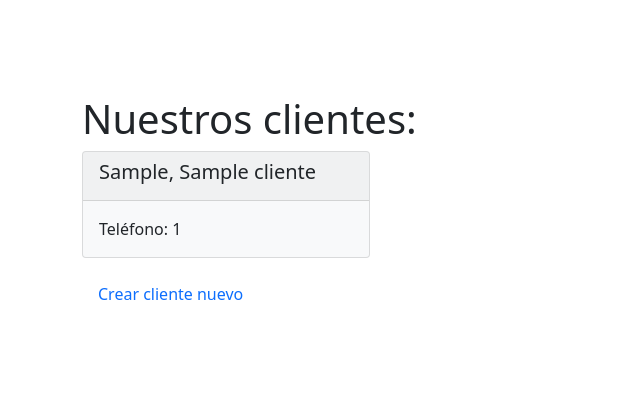
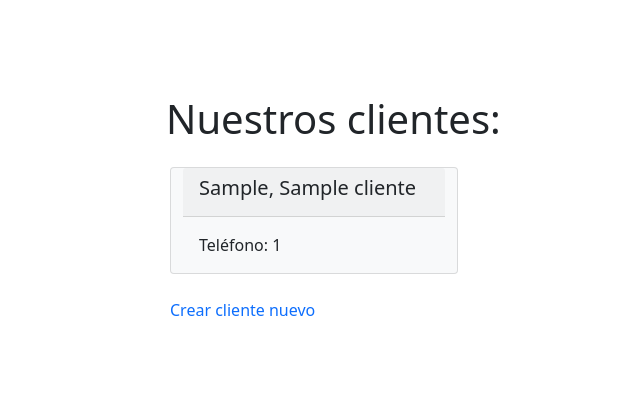
Before and after one commit to MelissaAime/veterinariaPython, a Django app: page /clientes/ in a window 1280 px wide. Shown: the part 505-912 px from the top of the page, without its empty margins (0-640 px from the left). Run offline with Django 4.2, Linux system fonts and the light colour scheme; tables that the repository leaves empty hold one stand-in row (values such as "Sample post"); grey boxes labelled with a size stand in for pictures from a placeholder-image service; some libraries are stand-ins or nearby versions.

Commit message:
finish form create and modif styles

```diff
--- a/src/clientes/forms.py
+++ b/src/clientes/forms.py
@@ -4,7 +4,7 @@ from django.forms import Form, CharField, IntegerField
 class FormBuscarVeterinario(Form):
     nombre_veterinario = CharField(max_length=100)
 
-#Buscar veterinario:
+#Buscar mascota:
 class FormBuscarMascota(Form):
     nombre_mascota = CharField(max_length=100)
 
@@ -13,5 +13,3 @@ class FormClienteCrear(Form):
     nombre = CharField(max_length=40)
     apellido = CharField(max_length=40)
     telefono = IntegerField()
-
-#Crear mascota:
--- a/src/clientes/templates/clientes/clientes.html
+++ b/src/clientes/templates/clientes/clientes.html
@@ -3,10 +3,15 @@
 {% block titulo %}  Clientes {% endblock titulo %}
 
 {% block contenido %}
+
+    <div class="row container m-5">
         <h1>Nuestros clientes:</h1>
 
         {% for cliente in clientes %}
-        <div class="card text-dark bg-light mb-3" style="max-width: 18rem;">
+
+        <div class="card text-dark bg-light m-3" style="max-width: 18rem;">
+
+          <div class="row g-0">
               <div class="card-header">
                   <h5 class="card-title">{{cliente.apellido}}, {{cliente.nombre}}</h5>
               </div>
@@ -14,9 +19,12 @@
                 <p class="card-text">Teléfono: {{cliente.telefono}}</p>
               </div>
           </div>
+
+        </div>
+
         {% endfor %}
 
         <a class="nav-link" href="{% url 'clientenuevo' %}">Crear cliente nuevo</a>
-
+    </div>
 
 {% endblock %}
--- a/src/clientes/urls.py
+++ b/src/clientes/urls.py
@@ -6,6 +6,5 @@ urlpatterns = [
     path("clientes/", cliente, name="clientes"),
     path("mascotas/", mascotas, name="mascotas"),
     path("veterinarios/", veterinarios, name="veterinarios"),
-    path("clientenuevo/", cliente_nuevo, name="clientenuevo"),
-    path("cliente/crear", crear_cliente, name="crear_cliente")
+    path("cliente/crear/", crear_cliente, name="clientenuevo")
 ]
--- a/src/clientes/views.py
+++ b/src/clientes/views.py
@@ -61,7 +61,7 @@ def crear_cliente(request):
 
     if request.method == "GET":
         formulario = FormClienteCrear()
-        return render(request,"clientes/clientes.html", {"formulario": formulario})
+        return render(request,"clientes/cliente_nuevo.html", {"formulario": formulario})
 
     else:
 
@@ -71,9 +71,9 @@ def crear_cliente(request):
 
             data = formulario.cleaned_data
 
-            nombre = data.get['nombre']
-            apellido = data.get['apellido']
-            telefono = data.get['telefono']
+            nombre = data.get('nombre')
+            apellido = data.get('apellido')
+            telefono = data.get('telefono')
 
             cliente = Cliente(nombre=nombre, apellido=apellido, telefono=telefono)
             cliente.save()
```
Also changed, not shown: README.md. Lines whose indentation alone changed are shown as unchanged.
